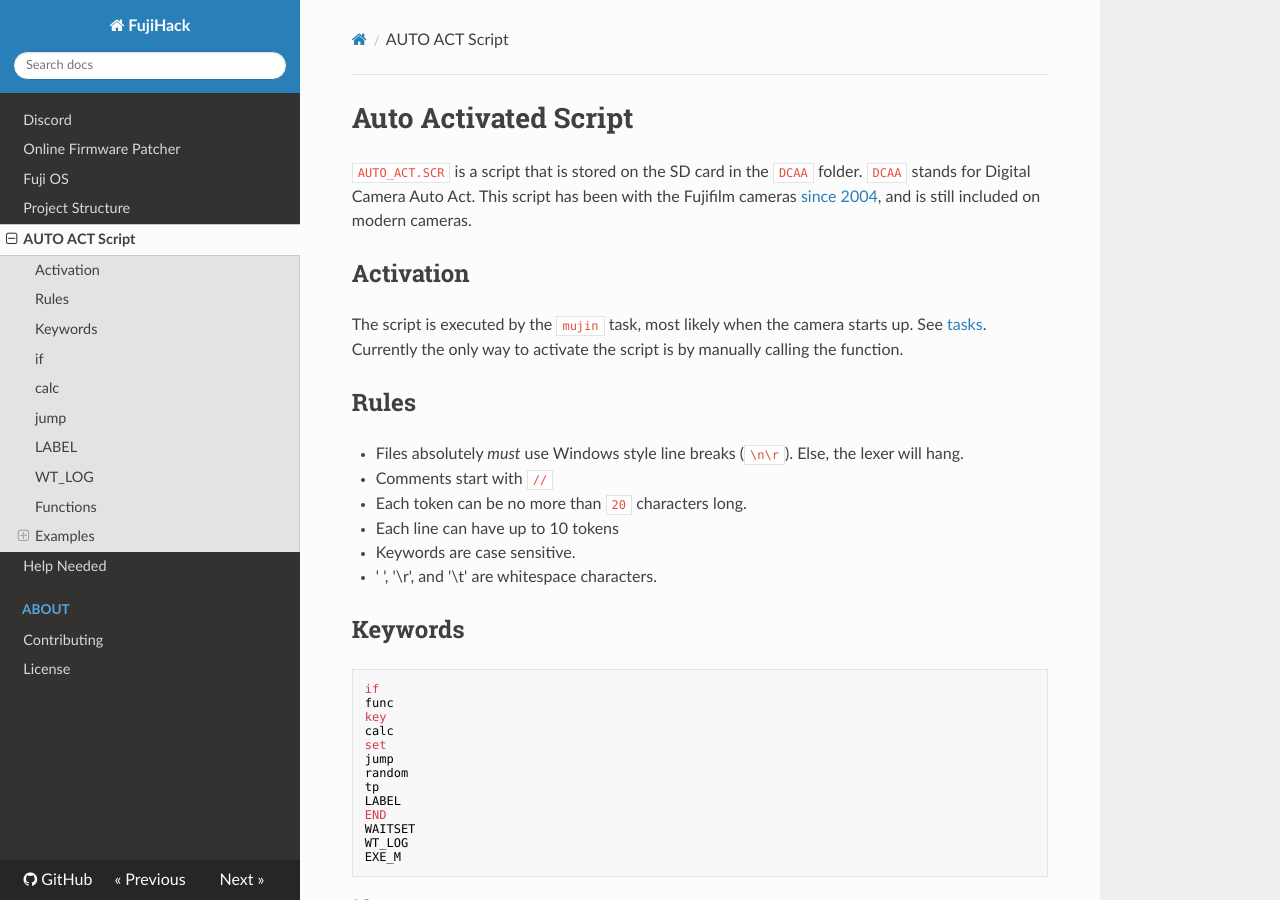
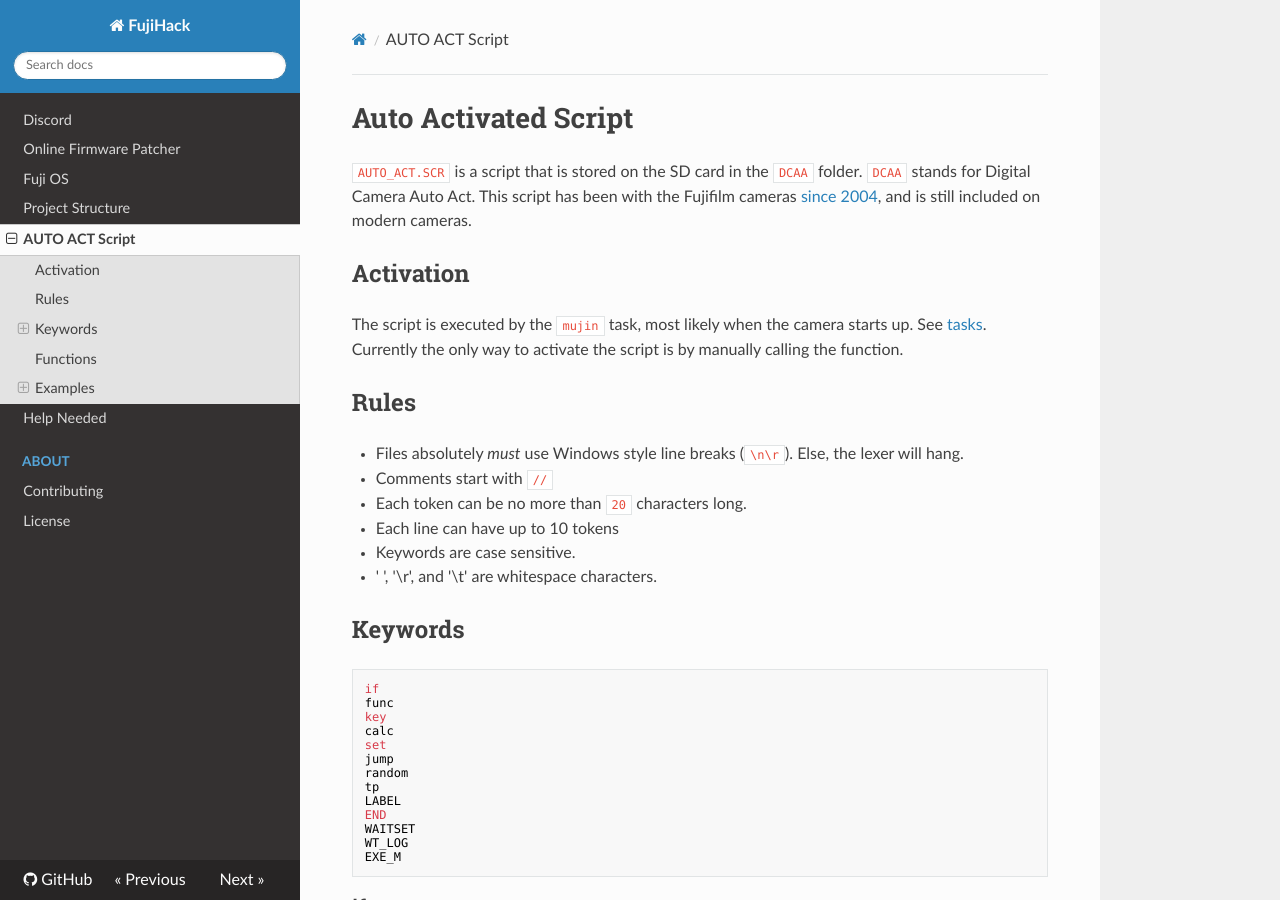
Before and after one commit to fujihack/wiki, an MkDocs documentation site: the page built from docs/autoactscr.md, in a window 1280 px wide and 900 px high. Built offline with MkDocs 1.6.1, drawn with Linux system fonts in a browser that asks for light colours; nearby versions of some CDN libraries.

Commit message:
move functions to ###

````diff
--- a/docs/autoactscr.md
+++ b/docs/autoactscr.md
@@ -30,30 +30,30 @@
 WT_LOG
 EXE_M
 ```
-## if
+### if
 - The 5th parameter is purely for decoration. The interpreter never checks it. It could be any valid token.
 - Supported operations: `!=`, `<=`, `>=`, and `==`.
 ```
 if x == 10 jump label
 ```
-## calc
+### calc
 - The `=` or 3rd parameter is again, purely for decoration.
 - `&`, `-`, `*`, `+`, and `/` are supported math operations.
 ```
 calc x = x + 1
 calc x = 123 & 6
 ```
-## jump
+### jump
 - Jump to a label.
 ```
 jump label
 ```
-## LABEL
+### LABEL
 - Won't work if lowercase.
 ```
 LABEL top
 ```
-## WT_LOG
+### WT_LOG
 - Creates a function that makes DSCFXXXX.MSG log file in DCIM
 - I've already known about this function, and it doesn't appear to be anything useful.
 - Accepts a parameter, but seems to never be used.
````
